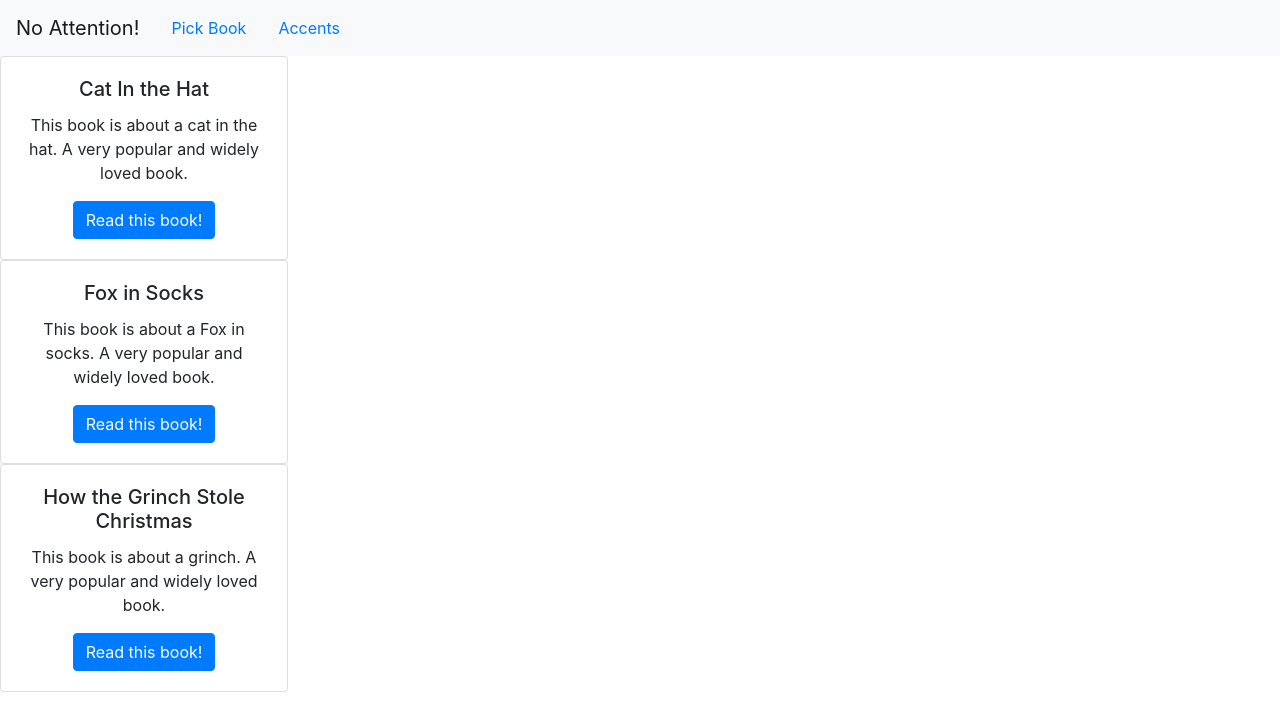
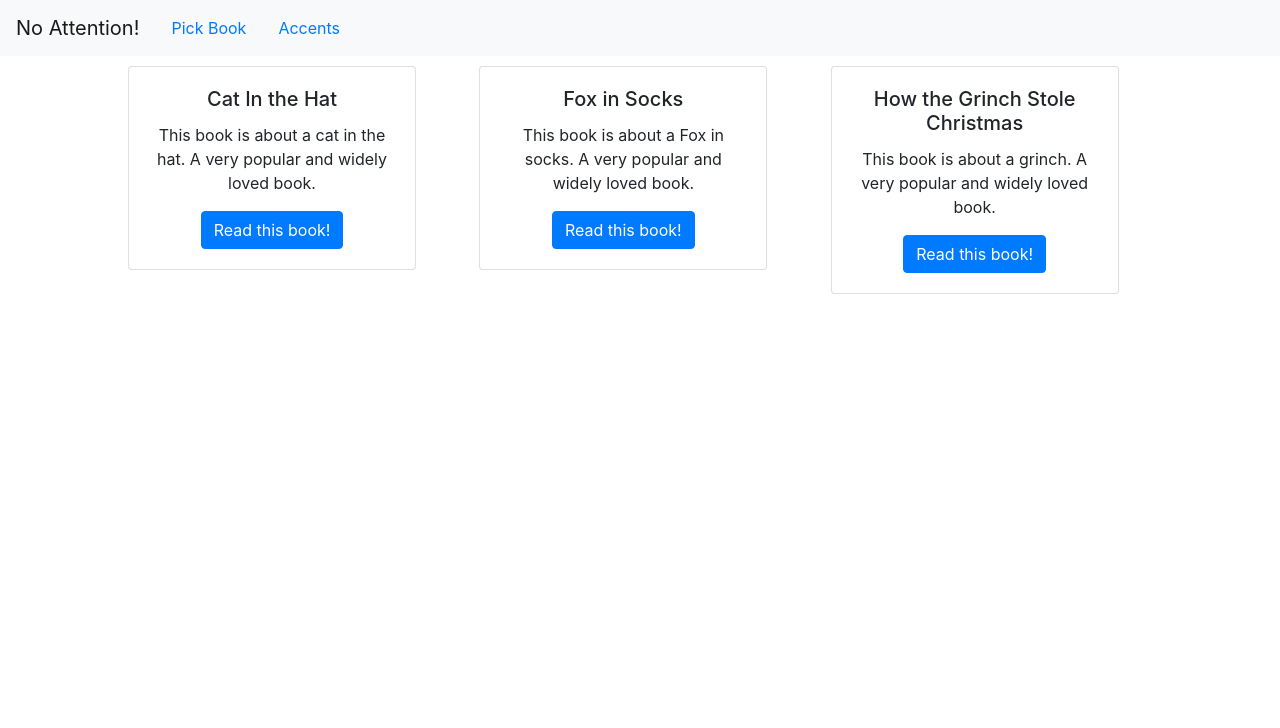
Before and after one commit to TSunny007/No-Attention-Client, a React (Create React App) app: page /pick-book in a window 1280 px wide. Shown: the top 728 px of the page. Built offline with nearby package versions, Linux system fonts and the light colour scheme.

Commit message:
card styling doen

```diff
--- a/src/components/pick-book/PickBook.tsx
+++ b/src/components/pick-book/PickBook.tsx
@@ -1,6 +1,7 @@
 import React from 'react';
-import { Card, Button } from 'react-bootstrap';
+import { Card, Button, Row, Col } from 'react-bootstrap';
 import { IBook } from '../../Globals';
+import { card_div } from '../../css';
 
 export default class PickBook extends React.Component {
     books: Array<IBook>;
@@ -8,22 +9,27 @@
     constructor(public props: Readonly<any>) {
         super(props);
         this.books = [
-            { name: 'Cat In the Hat',
+            {
+                name: 'Cat In the Hat',
                 author: 'Dr. Seuss',
-              description: 'This book is about a cat in the hat. A very popular and widely loved book.'},
-            { name: 'Fox in Socks' ,
+                description: 'This book is about a cat in the hat. A very popular and widely loved book.'
+            },
+            {
+                name: 'Fox in Socks',
                 author: 'Dr. Seuss',
-            description: 'This book is about a Fox in socks. A very popular and widely loved book.'},
-            { name: 'How the Grinch Stole Christmas',
-            author: 'Dr. Seuss' ,
-            description: 'This book is about a grinch. A very popular and widely loved book.'}]
+                description: 'This book is about a Fox in socks. A very popular and widely loved book.'
+            },
+            {
+                name: 'How the Grinch Stole Christmas',
+                author: 'Dr. Seuss',
+                description: 'This book is about a grinch. A very popular and widely loved book.'
+            },
+        ]
     }
 
-    public render() {
+    public renderBookCard(book: IBook) {
         return (
-            <div>
-                {this.books.map((book: IBook) => {
-                    return (<Card style={{ width: '18rem' }}>
+            <Card style={{ width: '18rem' }}>
                 {/* <Card.Img variant="top" src="holder.js/100px180" /> */}
                 <Card.Body>
                     <Card.Title>{book.name}</Card.Title>
@@ -32,8 +38,21 @@
                     </Card.Text>
                     <Button variant="primary" href={book.name}>Read this book!</Button>
                 </Card.Body>
-                    </Card>)
+            </Card>
+        );
+    }
+
+    public render() {
+        return (
+            <div className={card_div}>
+                <Row>
+                    {this.books.map((book: IBook, i: number) => {
+                        return (
+                        <Col key={i}>
+                            {this.renderBookCard(book)}
+                        </Col>);
                     })}
+                </Row>
             </div>
         );
     }
--- /dev/null
+++ b/src/css.tsx
@@ -0,0 +1,7 @@
+import { css } from 'emotion';
+
+export var card_div: any = css({
+    'marginLeft': '10%',
+    'marginRight': '10%',
+    'marginTop': '10px'
+});
```
Lines whose indentation alone changed are shown as unchanged.
